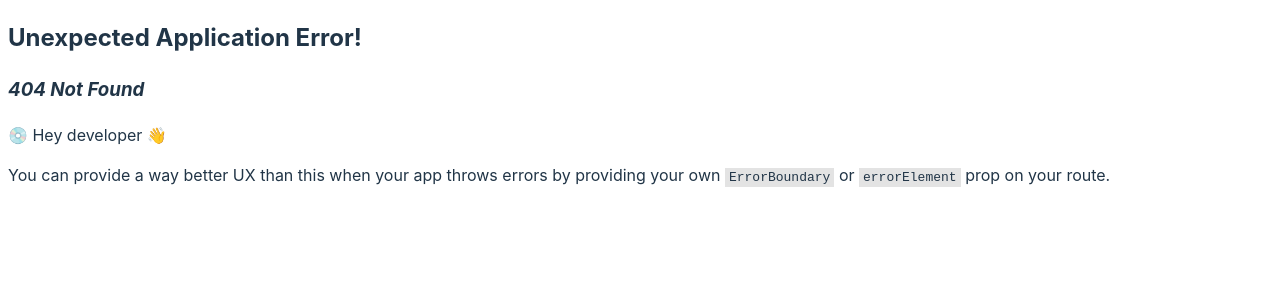
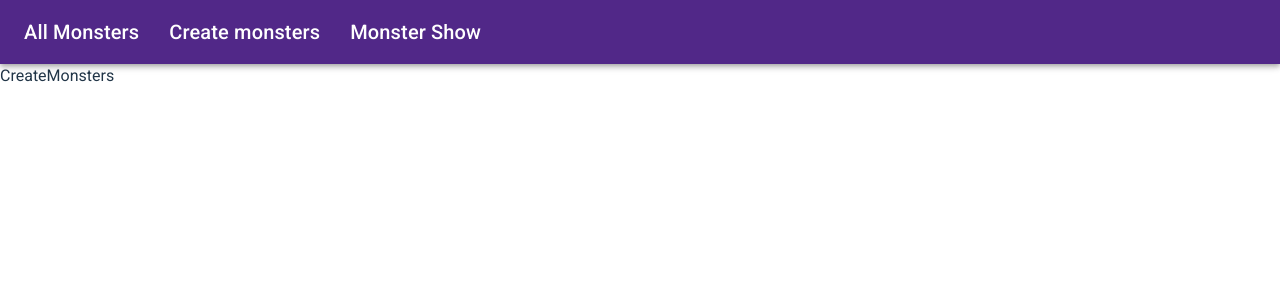
Before and after one commit to Soni-L/monsters-factory, a React (Vite) app in the folder packages/app/: page /new in a window 1280 px wide. Before the commit this address had no page. Shown: the top 300 px of the page. Built offline with nearby package versions, Linux system fonts and the light colour scheme.

Commit message:
added router and mui

```diff
--- a/packages/app/index.html
+++ b/packages/app/index.html
@@ -1,7 +1,13 @@
-<!doctype html>
+<!DOCTYPE html>
 <html lang="en">
   <head>
     <meta charset="UTF-8" />
+    <link rel="preconnect" href="https://fonts.googleapis.com" />
+    <link rel="preconnect" href="https://fonts.gstatic.com" crossorigin />
+    <link
+      rel="stylesheet"
+      href="https://fonts.googleapis.com/css2?family=Roboto:wght@300;400;500;700&display=swap"
+    />
     <link rel="icon" type="image/svg+xml" href="/monster-icon.svg" />
     <meta name="viewport" content="width=device-width, initial-scale=1.0" />
     <title>monsters factory</title>
--- a/packages/app/package.json
+++ b/packages/app/package.json
@@ -10,6 +10,10 @@
     "preview": "vite preview"
   },
   "dependencies": {
+    "@emotion/react": "^11.11.4",
+    "@emotion/styled": "^11.11.5",
+    "@fontsource/roboto": "^5.0.13",
+    "@mui/material": "^5.15.19",
     "react": "^18.2.0",
     "react-dom": "^18.2.0",
     "react-router": "^6.23.1",
--- a/packages/app/src/App.css
+++ /dev/null
@@ -1,5 +0,0 @@
-#root {
-  max-width: 1280px;
-  margin: 0;
-  padding: 0;
-}
--- a/packages/app/src/App.tsx
+++ /dev/null
@@ -1,9 +0,0 @@
-function App() {
-  return (
-    <>
-      <div>hello world</div>
-    </>
-  )
-}
-
-export default App
--- /dev/null
+++ b/packages/app/src/components/Navbar.tsx
@@ -0,0 +1,39 @@
+import { AppBar, Toolbar, Typography } from "@mui/material";
+import { useNavigate } from "react-router-dom";
+
+export default function Navbar() {
+  const navigate = useNavigate();
+
+  return (
+    <AppBar position="static">
+      <Toolbar
+        style={{ display: "flex", justifyContent: "start", gap: "30px" }}
+      >
+        <Typography
+          variant="h6"
+          component="div"
+          sx={{ cursor: "pointer" }}
+          onClick={() => navigate("/")}
+        >
+          All Monsters
+        </Typography>
+        <Typography
+          variant="h6"
+          component="div"
+          sx={{ cursor: "pointer" }}
+          onClick={() => navigate("/new")}
+        >
+          Create monsters
+        </Typography>
+        <Typography
+          variant="h6"
+          component="div"
+          sx={{ cursor: "pointer" }}
+          onClick={() => navigate("/show")}
+        >
+          Monster Show
+        </Typography>
+      </Toolbar>
+    </AppBar>
+  );
+}
--- a/packages/app/src/index.css
+++ b/packages/app/src/index.css
@@ -1,5 +1,5 @@
 :root {
-  font-family: Inter, system-ui, Avenir, Helvetica, Arial, sans-serif;
+  font-family: Roboto, Inter, system-ui, Avenir, Helvetica, Arial, sans-serif;
   line-height: 1.5;
   font-weight: 400;
 
@@ -17,6 +17,11 @@
   box-sizing: border-box;
 }
 
+body {
+  margin: 0;
+  padding: 0;
+}
+
 #root {
   margin: 0;
   padding: 0;
--- a/packages/app/src/main.tsx
+++ b/packages/app/src/main.tsx
@@ -1,28 +1,32 @@
-import React from 'react'
-import ReactDOM from 'react-dom/client'
-import { createBrowserRouter, RouterProvider } from "react-router-dom";
-import App from './App.tsx'
-import './index.css'
-import DisplayMonsters from './routes/DisplayMonsters.tsx';
-import MonsterShow from './routes/MonsterShow.tsx';
+import React from "react";
+import ReactDOM from "react-dom/client";
+import { BrowserRouter, Routes, Route } from "react-router-dom";
+import { createTheme, ThemeProvider } from "@mui/material/styles";
+import Navbar from "./components/Navbar.tsx";
+import "./index.css";
+import DisplayMonsters from "./routes/DisplayMonsters.tsx";
+import CreateMonsters from "./routes/CreateMonsters.tsx";
+import MonsterShow from "./routes/MonsterShow.tsx";
 
-const router = createBrowserRouter([
-  {
-    path: "/",
-    element: <App />,
+const theme = createTheme({
+  palette: {
+    primary: {
+      main: "#512888",
+    },
   },
-  {
-    path: "list",
-    element: <DisplayMonsters />,
-  },
-  {
-    path: "show",
-    element: <MonsterShow />,
-  },
-]);
+});
 
 ReactDOM.createRoot(document.getElementById("root")!).render(
   <React.StrictMode>
-    <RouterProvider router={router} />
+    <ThemeProvider theme={theme}>
+      <BrowserRouter>
+        <Navbar />
+        <Routes>
+          <Route path="/" element={<DisplayMonsters />}></Route>
+          <Route path="/new" element={<CreateMonsters />}></Route>
+          <Route path="/show" element={<MonsterShow />}></Route>
+        </Routes>
+      </BrowserRouter>
+    </ThemeProvider>
   </React.StrictMode>
 );
--- /dev/null
+++ b/packages/app/src/routes/CreateMonsters.tsx
@@ -0,0 +1,7 @@
+import React from 'react'
+
+export default function CreateMonsters() {
+  return (
+    <div>CreateMonsters</div>
+  )
+}
--- a/packages/app/tsconfig.json
+++ b/packages/app/tsconfig.json
@@ -3,6 +3,9 @@
     "target": "ES2020",
     "useDefineForClassFields": true,
     "lib": ["ES2020", "DOM", "DOM.Iterable"],
+    "noImplicitAny": true,
+    "noImplicitThis": true,
+    "strictNullChecks": true,
     "module": "ESNext",
     "skipLibCheck": true,
 
```
Also changed, not shown: 1 other file (tests, documents, lock files or other folders).
